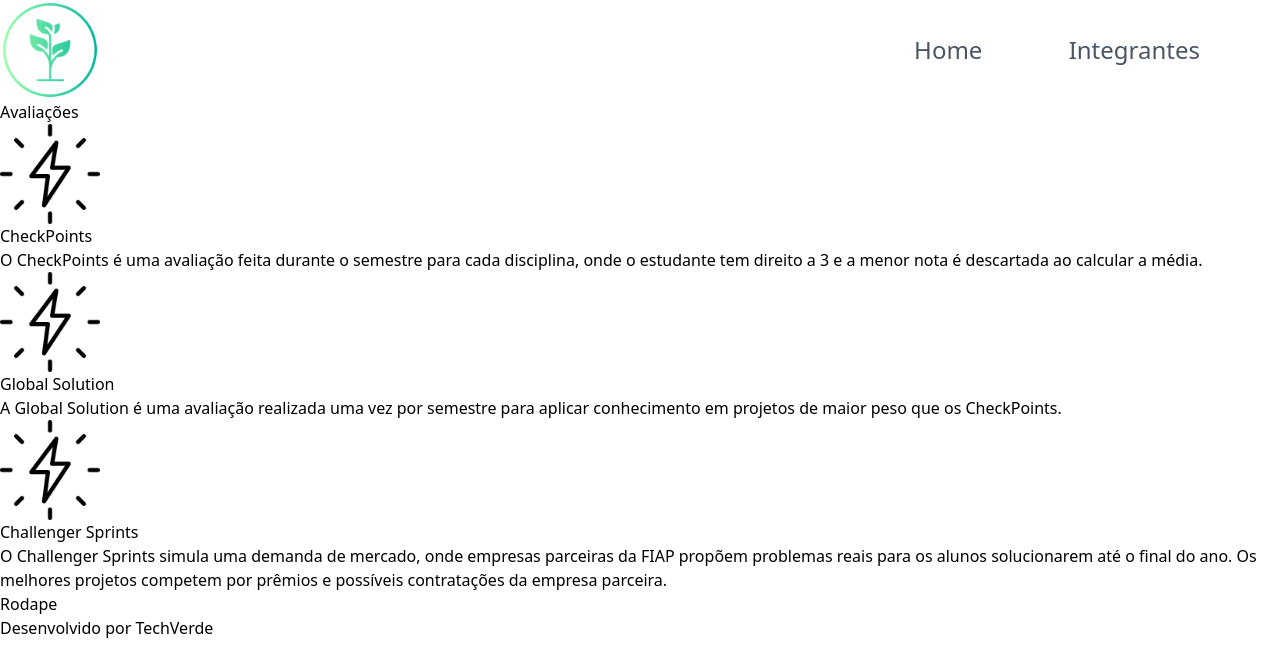
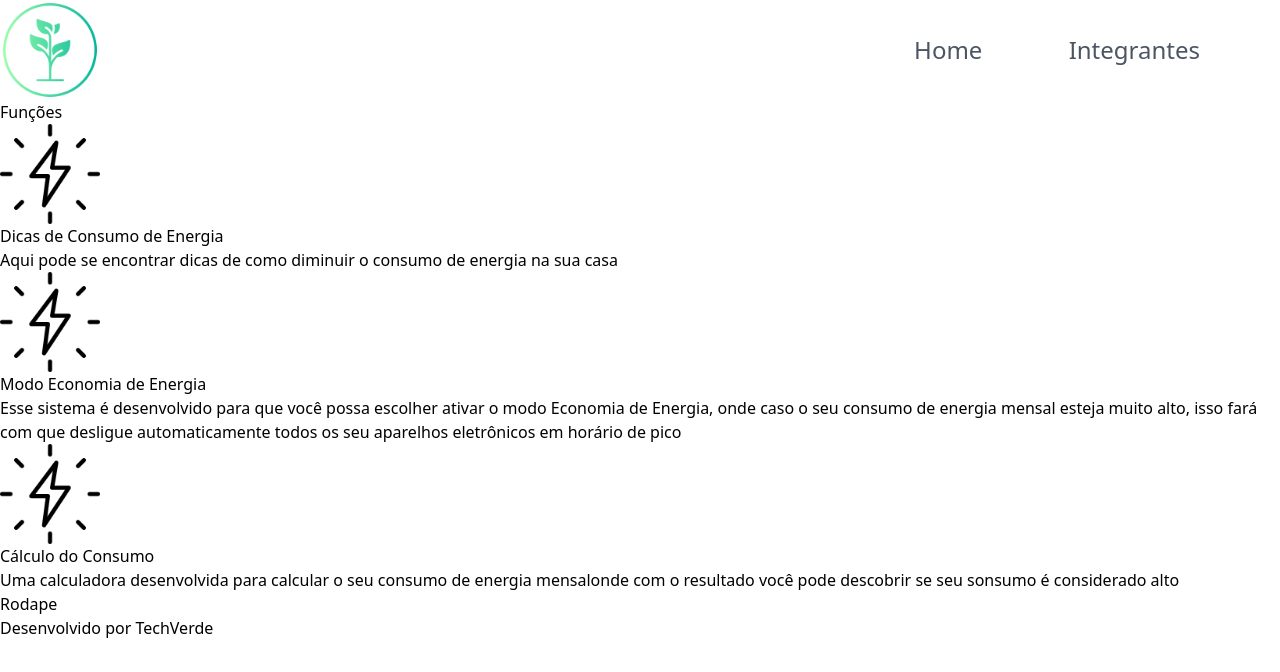
Before and after one commit to lopeslyra10/Projetos, a Next.js app in the folder gs-front/: page / in a window 1280 px wide. Shown: the top 672 px of the page. Built offline with nearby package versions, Linux system fonts and the light colour scheme.

Commit message:
criado page

```diff
--- a/gs-front/src/app/page.tsx
+++ b/gs-front/src/app/page.tsx
@@ -5,29 +5,29 @@ import Image from "next/image";
 export default function Home() {
   return (
     <div className="flex flex-col items-center justify-center min-h-screen bg-gray-100 p-8 pb-16">
-      <h1 className="text-4xl font-bold text-gray-800 mb-8">Avaliações</h1>
+      <h1 className="text-4xl font-bold text-gray-800 mb-8">Funções</h1>
 
       <div className="bg-white shadow-md rounded-lg p-6 mb-6 max-w-xl w-full text-center">
         <Image src={ImgEnergia} alt="Foto de prova" width={100} height={100} className="mx-auto mb-4" />
-        <h3 className="text-2xl font-semibold text-gray-700">CheckPoints</h3>
+        <h3 className="text-2xl font-semibold text-gray-700">Dicas de Consumo de Energia</h3>
         <p className="text-gray-600 mt-2">
-          O CheckPoints é uma avaliação feita durante o semestre para cada disciplina, onde o estudante tem direito a 3 e a menor nota é descartada ao calcular a média.
+          Aqui pode se encontrar dicas de como diminuir o consumo de energia na sua casa
         </p>
       </div>
 
       <div className="bg-white shadow-md rounded-lg p-6 mb-6 max-w-xl w-full text-center">
         <Image src={ImgEnergia} alt="Foto de prova" width={100} height={100} className="mx-auto mb-4" />
-        <h3 className="text-2xl font-semibold text-gray-700">Global Solution</h3>
+        <h3 className="text-2xl font-semibold text-gray-700">Modo Economia de Energia</h3>
         <p className="text-gray-600 mt-2">
-          A Global Solution é uma avaliação realizada uma vez por semestre para aplicar conhecimento em projetos de maior peso que os CheckPoints.
+          Esse sistema é desenvolvido para que você possa escolher ativar o modo Economia de Energia, onde caso o seu consumo de energia mensal esteja muito alto, isso fará com que desligue automaticamente todos os seu aparelhos eletrônicos em horário de pico
         </p>
       </div>
 
       <div className="bg-white shadow-md rounded-lg p-6 max-w-xl w-full text-center">
         <Image src={ImgEnergia} alt="Foto de prova" width={100} height={100} className="mx-auto mb-4" />
-        <h3 className="text-2xl font-semibold text-gray-700">Challenger Sprints</h3>
+        <h3 className="text-2xl font-semibold text-gray-700">Cálculo do Consumo</h3>
         <p className="text-gray-600 mt-2">
-          O Challenger Sprints simula uma demanda de mercado, onde empresas parceiras da FIAP propõem problemas reais para os alunos solucionarem até o final do ano. Os melhores projetos competem por prêmios e possíveis contratações da empresa parceira.
+          Uma calculadora desenvolvida para calcular o seu consumo de energia mensalonde com o resultado você pode descobrir se seu sonsumo é considerado alto
         </p>
       </div>
 
```
